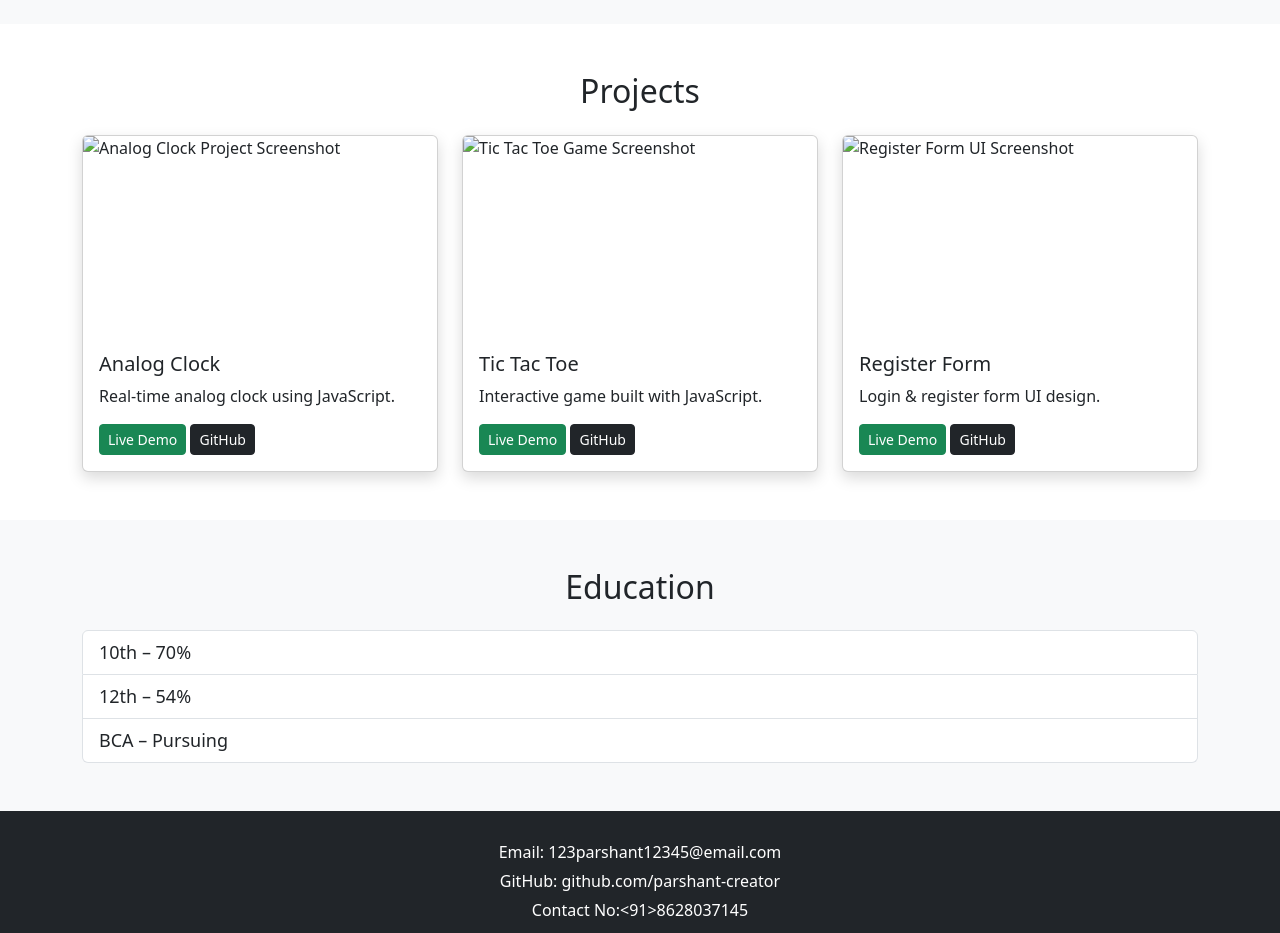
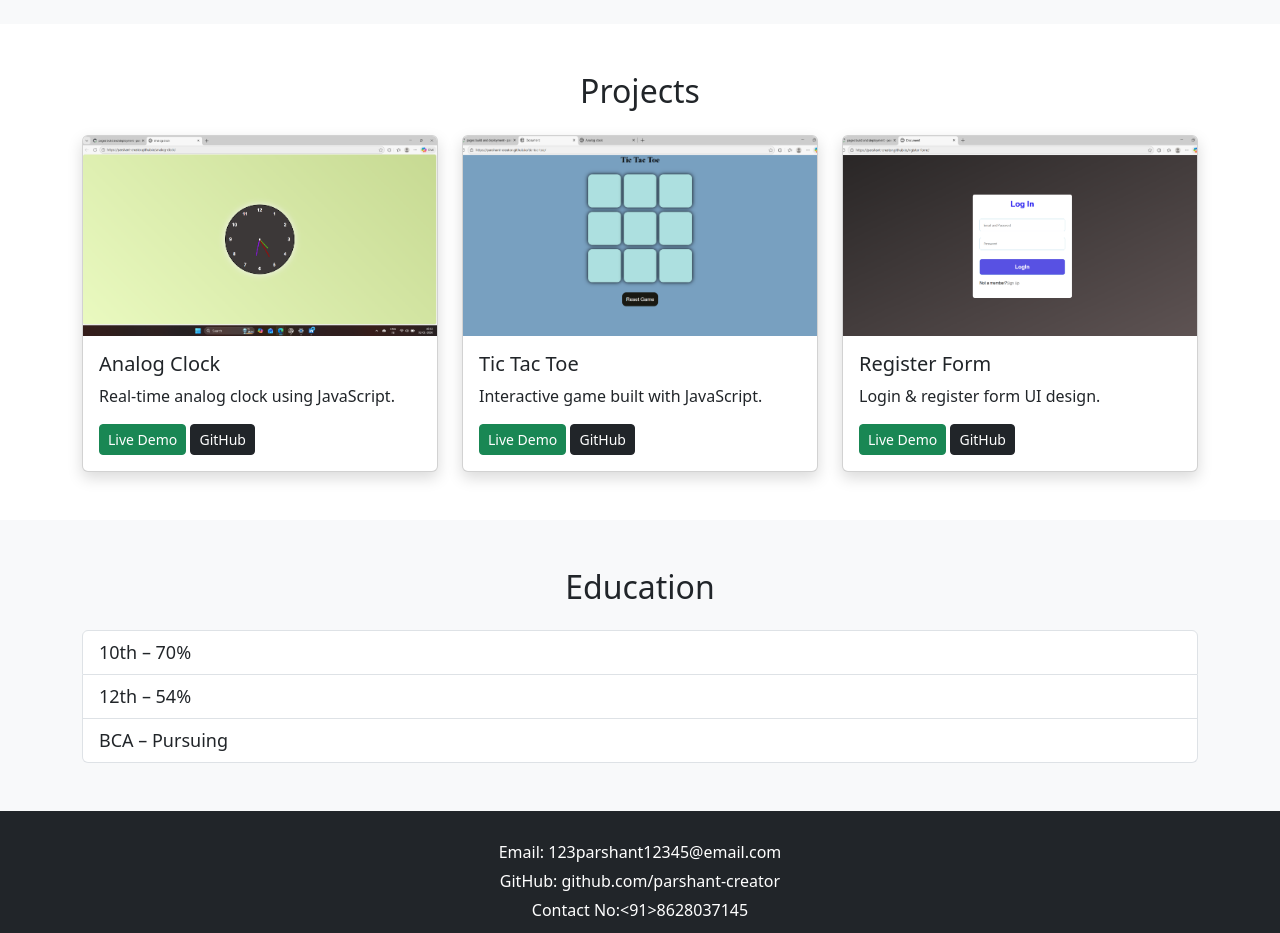
Before and after one commit to parshant-creator/portfolio, a plain HTML site: page index.html in a window 1280 px wide. Shown: the part 1100-2033 px from the top of the page. Drawn offline with nearby package versions, Linux system fonts and the light colour scheme.

```diff
--- a/index.html
+++ b/index.html
@@ -109,7 +109,7 @@
 
       <div class="col-md-4">
         <div class="card h-100">
-          <img src="images/analog-clock.png" class="card-img-top" alt="Analog Clock Project Screenshot">
+          <img src="analog-clock.png" class="card-img-top" alt="Analog Clock Project Screenshot">
           <div class="card-body">
             <h5>Analog Clock</h5>
             <p>Real-time analog clock using JavaScript.</p>
@@ -121,7 +121,7 @@
 
       <div class="col-md-4">
         <div class="card h-100">
-          <img src="images/tic-tac-toe.png" class="card-img-top" alt="Tic Tac Toe Game Screenshot">
+          <img src="tic-tac-toe.png" class="card-img-top" alt="Tic Tac Toe Game Screenshot">
           <div class="card-body">
             <h5>Tic Tac Toe</h5>
             <p>Interactive game built with JavaScript.</p>
@@ -133,7 +133,7 @@
 
       <div class="col-md-4">
         <div class="card h-100">
-          <img src="images/register-form.png" class="card-img-top" alt="Register Form UI Screenshot">
+          <img src="register-form.png" class="card-img-top" alt="Register Form UI Screenshot">
           <div class="card-body">
             <h5>Register Form</h5>
             <p>Login & register form UI design.</p>
```
